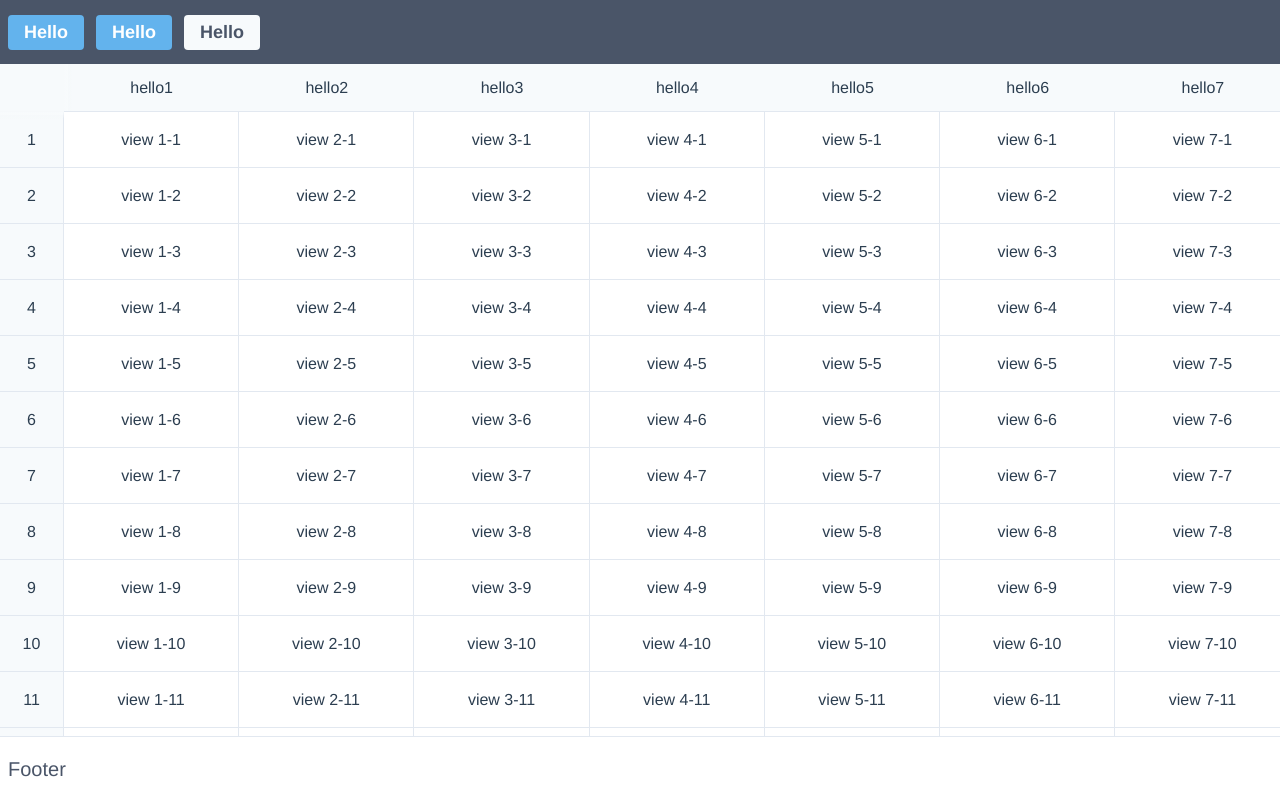
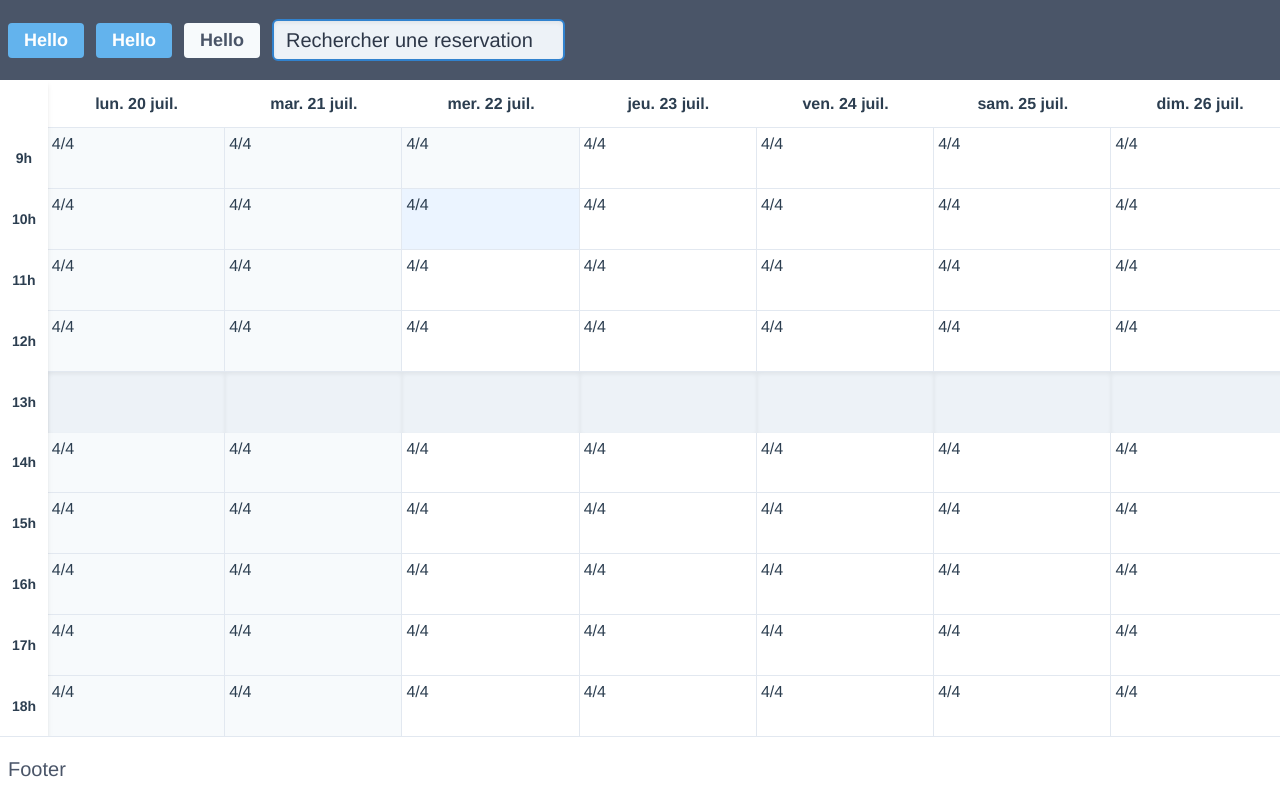
Before and after one commit to germsb/calandar-app, a Vue app: page / in a window 1280 px wide. Built offline with nearby package versions, Linux system fonts and the light colour scheme.

Commit message:
add calandar component

```diff
--- a/package.json
+++ b/package.json
@@ -6,6 +6,7 @@
     "build": "vite build"
   },
   "dependencies": {
+    "date-fns": "^2.15.0",
     "vue": "^3.0.0-rc.1"
   },
   "devDependencies": {
--- a/src/App.vue
+++ b/src/App.vue
@@ -1,57 +1,21 @@
 <template>
   <!-- header -->
-   <div class=" h-16 flex-shrink-0 bg-gray-700 text-xl text-white flex justify-start items-center pl-2">
+   <div class=" h-20 flex-shrink-0 bg-gray-700 text-xl text-white flex justify-start items-center pl-2">
      <!-- boutton defini a la volé -->
      <button class="rounded capitalize px-4 py-1 text-lg font-bold bg-blue-400 text-white hover:bg-blue-600 focus:outline-none">hello</button>
      <!-- defini dans ./assets/styles/components/button.css -->
      <button class="ml-3 btn btn-blue">hello</button>
      <button class="ml-3 btn btn-gray">hello</button>
+     <input
+     class="ml-3 rounded-md shadow-inner border-2 border-blue-600 bg-gray-200 focus:outline-none px-3 py-1 text-gray-900 placeholder-gray-800"
+     type="text"
+     placeholder="Rechercher une reservation"
+     spellcheck="false"/>
 
    </div>
 
   <!-- <agenda /> -->
-  <div class="flex-grow flex bg-pink-500 overflow-hidden">
-
-    <div class="flex-grow flex overflow-auto">
-     <!-- bar sticky vertical gauche -->
-      <div class="sticky left-0 flex flex-col z-10 ">
-        <div class="sticky top-0 bg-gray-100 w-16 h-12 flex-shrink-0 border-b">
-          <div class="absolute h-full right-0 w-2 -mr-2" style="background: linear-gradient(to right, #f7fafc, transparent);"></div>
-          <div class="absolute w-full bottom-0 h-2 -mb-2" style="background: linear-gradient(to bottom, #f7fafc, transparent);"></div>
-        </div>
-        <div
-          v-for="i in 30"
-          :key="i"
-          class="flex-1 flex justify-center items-center bg-gray-100 w-16  min-h-14 border-r border-b"
-        >
-          {{i}}
-        </div>
-      </div>
-     <!-- collumn date et cellule -->
-      <div
-        v-for="i in 20"
-        :key="i + 'f'"
-        class="flex flex-col"
-        style="flex: 0 0 max(13.69%, 150px);"
-
-      >
-        <!-- bar sticky haut -->
-        <div
-          class="sticky top-0 h-12 flex-shrink-0 flex justify-center items-center px-2 bg-gray-100 border-b"
-        >
-          hello{{i}}
-        </div>
-        <!-- cellule -->
-        <div
-          v-for="a in 30"
-          :key="a"
-          class="flex-grow flex justify-center items-center  min-h-14 bg-white border-b border-r p-1"
-        >
-          view {{`${i}-${a}`}}
-        </div>
-      </div>
-    </div>
-  </div>
+  <v-calandar/>
 
 
   <!-- footer -->
@@ -61,9 +25,11 @@
 </template>
 
 <script>
-
+import Calandar from "./components/Calandar.vue";
 export default {
   name: 'App',
-  components: {}
+  components: {
+    "v-calandar": Calandar
+  }
 }
 </script>
--- /dev/null
+++ b/src/components/Calandar.vue
@@ -0,0 +1,127 @@
+<template>
+  <div class="flex-grow flex bg-pink-500 overflow-hidden">
+
+    <div id="tt" class="flex-grow flex overflow-auto">
+     <!-- bar sticky vertical gauche -->
+      <div class="sticky left-0 flex flex-col z-10 shadow-md">
+        <div class="sticky top-0 bg-white w-12 h-12  flex-shrink-0">
+          <!-- <div class="absolute h-full right-0 bottom-0 w-2 -mr-2 mb-px" style="background: linear-gradient(to right, #f7fafc, transparent);"></div>
+          <div class="absolute w-full bottom-0 right-0 h-2 -mb-2 mr-px" style="background: linear-gradient(to bottom, #f7fafc, transparent);"></div> -->
+        </div>
+        <div
+          v-for="i in getHourArray"
+          :key="i"
+          class="flex-1 flex justify-center items-center bg-white w-12 min-h-14 font-bold text-sm"
+        >
+          {{i}}h
+        </div>
+      </div>
+     <!-- collumn date et cellule -->
+      <div
+        v-for="(date, i) in rref"
+        :key="date + 'f'"
+        :id="date"
+        class="flex flex-col"
+        style="flex: 0 0 max(13.85%, 170px);"
+
+      >
+        <!-- bar sticky haut -->
+        <div
+          class="sticky top-0 h-12 flex-shrink-0 flex justify-center items-center px-2 bg-white border-b font-bold text-base"
+        >
+          {{getDate(date)}}
+        </div>
+        <!-- cellule -->
+        <div
+          v-for="i in getHourArray"
+          :key="i"
+          class="flex-1 min-h-14 bg-gray-200 shadow-inner"
+        >
+          <div
+            v-if="!isOffHour(i)"
+            :class="[isPastHour(date, i)]"
+            class="h-full border-b border-r p-1 hover:bg-gray-200 hover:shadow-inner cursor-pointer">
+            4/4
+          </div>
+
+        </div>
+      </div>
+    </div>
+  </div>
+</template>
+
+<script>
+import { addDays, subDays, format, getISODay, isThisHour, isPast, isToday, setHours, getHours, setDay } from "date-fns";
+import { fr } from "date-fns/locale";
+import { computed, watchEffect, ref, onMounted } from "vue";
+export default {
+  props: {
+    timeSlotsStart: { type: Number, default: 9 },
+    timeSlotsEnd: { type: Number, default: 18 },
+    offHour: { type: Array, default: [13] },
+    selectedDate: { type: Number, default: Date.now()}
+  },
+  setup({ timeSlotsStart, timeSlotsEnd, offHour, selectedDate }) {
+
+    const getHourArray = computed(() => {
+      const h = [];
+      for (let i = timeSlotsStart; i <= timeSlotsEnd; i++) {
+        h.push(i);
+      }
+      return h;
+    });
+
+    const rref = ref([]);
+    let elemId = "";
+    watchEffect(() => {
+      elemId = setDay(selectedDate,1,{weekStartsOn: 1}).toString()
+      console.log(elemId);
+      console.log(getISODay(selectedDate))
+      const date = addDays(selectedDate, -Math.abs(getISODay(selectedDate) + 6 ));
+      for (let i = 0; i < 21; i++) {
+        console.log(i);
+         const date2 = addDays(date, i);
+         rref.value.push(date2);
+      console.log(format(date2, "cccc dd LLL", { locale: fr }));
+
+      }
+    })
+
+    onMounted(() => {
+      document.getElementById(elemId).scrollIntoView({behavior: "auto", block: "start", inline: "start"});
+      document.getElementById("tt").scrollBy({left: -48})
+    })
+
+    const calandarData = computed(() => {
+      console.log(getISODay(selectedDate))
+    });
+
+    function isPastHour(date, hour) {
+      if(isToday(date)){
+        const localHour = getHours(Date.now())
+        return localHour > hour ? 'bg-gray-100 border-gray-300' : localHour === hour? 'bg-indigo-100' : 'bg-white'
+      } else {
+        return isPast(date)? 'bg-gray-100 border-gray-300' : 'bg-white';
+      }
+    }
+    function isOffHour(hour) {
+      return offHour.some((v) => v === hour);
+    }
+
+    function getDate(index) {
+      //const date = addDays(Date.now(), index);
+      return format(index, "ccc dd LLL", { locale: fr });
+    }
+    function cc(id, id2) {
+      console.log(id, id2);
+    }
+    return { getDate, cc, getHourArray, isOffHour, rref, isPastHour };
+  },
+}
+</script>
+
+<style>
+.shasha {
+  box-shadow: 0 4px 6px -1px rgba(0, 0, 0, 0.1), 0 2px 4px -1px rgba(0, 0, 0, 0.06);
+}
+</style>
--- a/tailwind.config.js
+++ b/tailwind.config.js
@@ -17,5 +17,8 @@ module.exports = {
       backgroundColor: ['responsive', 'hover', 'focus', 'group-hover'],
       visibility: ['responsive', 'group-hover'],
     },
+    corePlugins: {
+      container: false,
+    },
     plugins: [],
   }
--- /dev/null
+++ b/vite.config.js
@@ -0,0 +1,8 @@
+import { UserConfig, BuildConfig, ServerConfig, SharedConfig } from "vite";
+const fs = require("fs");
+module.exports = {
+    // httpsOptions: {
+    //     key: fs.readFileSync("./cert/localhost+1-key.pem"),
+    //     cert: fs.readFileSync("./cert/localhost+1.pem")
+    // }
+} //as UserConfig | BuildConfig | ServerConfig | SharedConfig;
```
Also changed, not shown: 2 other files (tests, documents, lock files or other folders).
